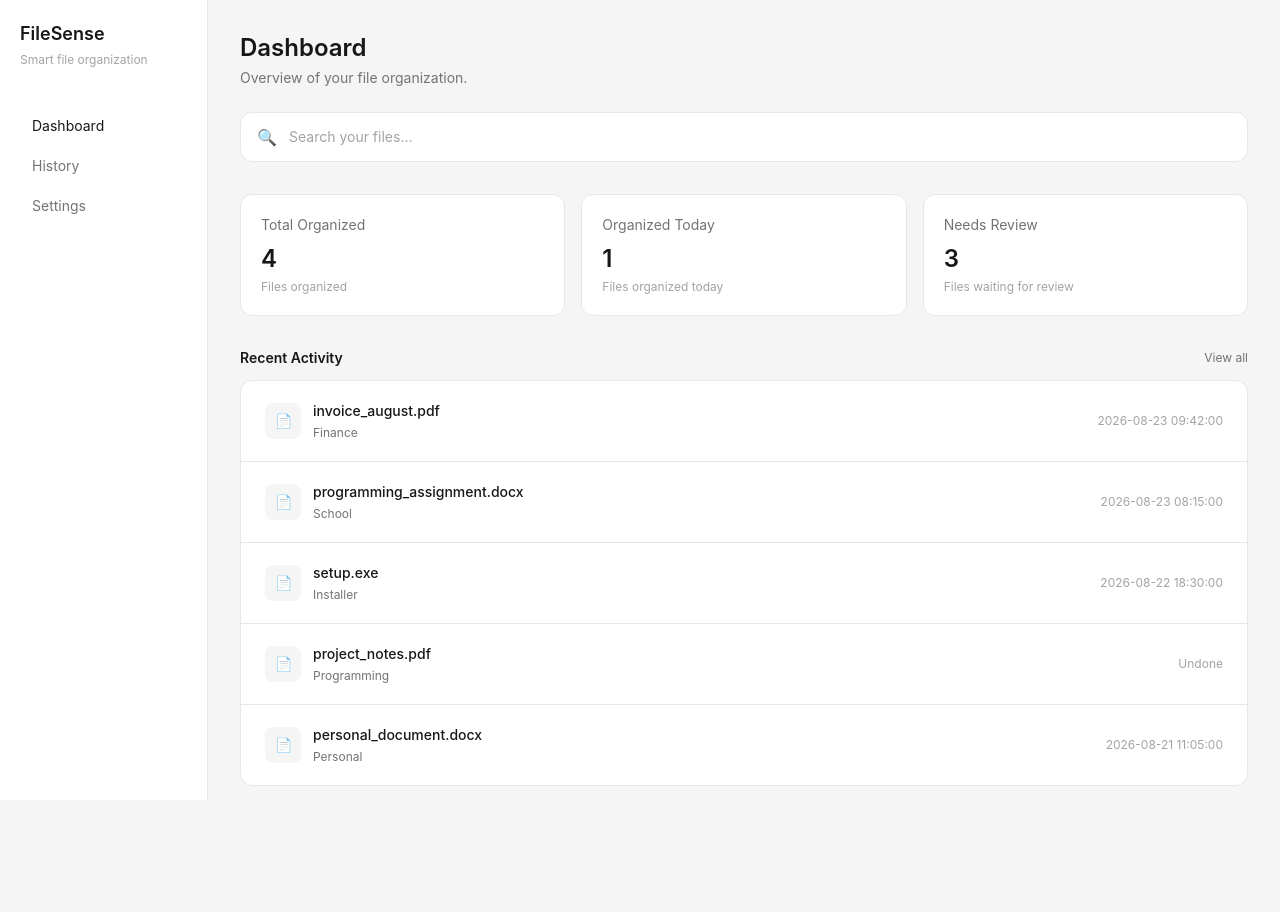
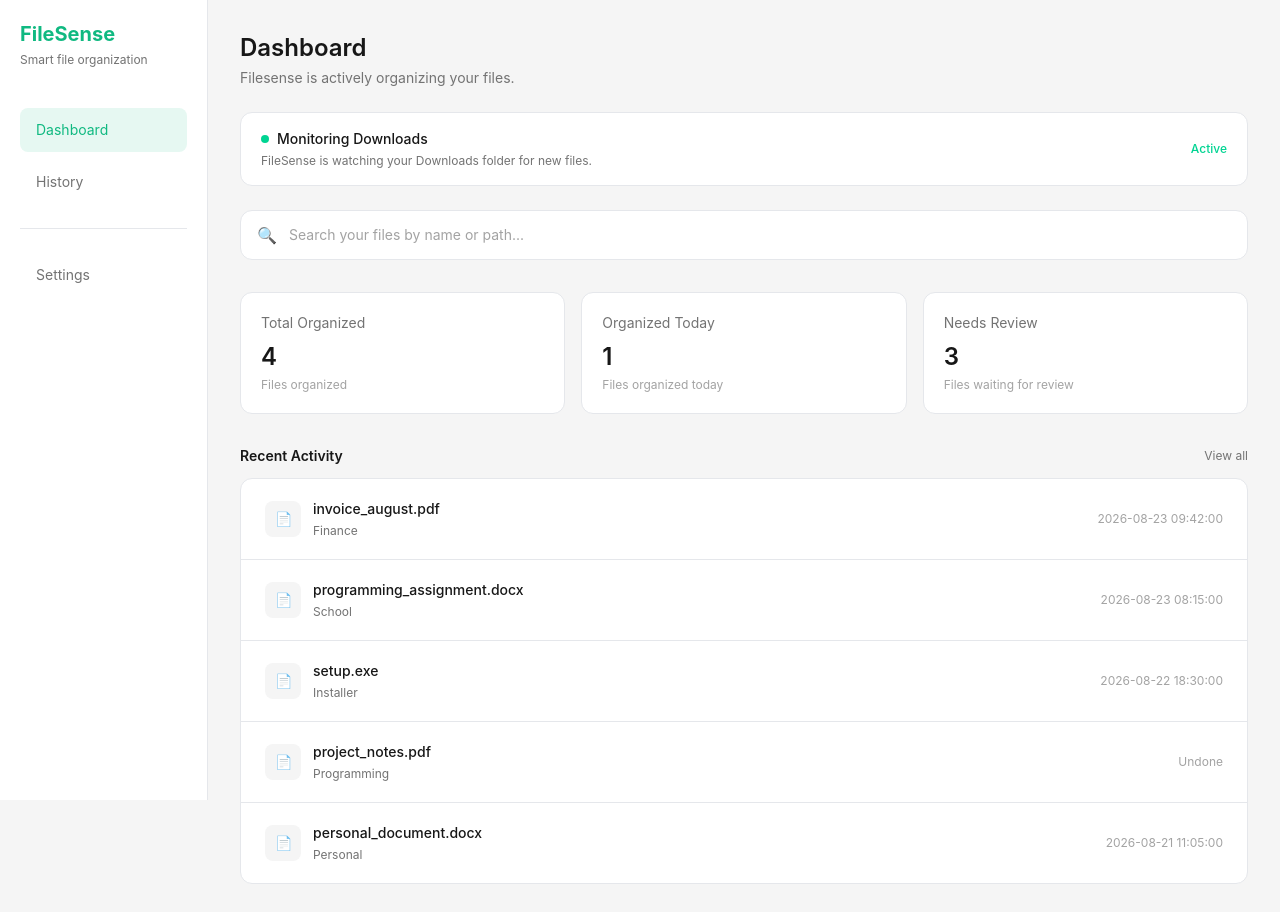
Before and after one commit to leasouleil/filesense, a React (Vite) app in the folder frontend/: page / in a window 1280 px wide. Shown: the top 912 px of the page. Before the commit the page ends 818 px from the top, so only its background shows below. Built offline with nearby package versions, Linux system fonts and the light colour scheme.

Commit message:
UI/UX improvements for Search function

```diff
--- a/frontend/src/components/SearchBar.tsx
+++ b/frontend/src/components/SearchBar.tsx
@@ -32,13 +32,16 @@ interface SearchBarProps {
   onViewAll: (query: string) => void
   initialQuery?: string
   showDropdown?: boolean
+  onQueryChange?: (query: string) => void
 }
 
 function SearchBar({
   onViewAll,
   initialQuery = '',
   showDropdown = true,
+  onQueryChange,
 }: SearchBarProps) {
+
   const [query, setQuery] = useState(initialQuery)
 
   const filteredResults = mockResults.filter((file) =>
@@ -59,13 +62,18 @@ function SearchBar({
         <input
             type="text"
             value={query}
-            onChange={(event) => setQuery(event.target.value)}
+            onChange={(event) => {
+              const value = event.target.value
+
+              setQuery(value)
+              onQueryChange?.(value)
+            }}
             onKeyDown={(event) => {
                 if (event.key === 'Enter' && query.trim()) {
                 onViewAll(query.trim())
                 }
             }}
-            placeholder="Search your files..."
+            placeholder="Search your files by name or path..."
             className="w-full bg-transparent text-sm text-fs-text-primary outline-none placeholder:text-fs-text-muted"
             />
       </div>
@@ -91,7 +99,7 @@ function SearchBar({
               ))}
 
               <button
-                onClick={() => onViewAll(query)}
+                onClick={() => onViewAll(query.trim())}
                 className="w-full px-4 py-3 text-center text-sm text-fs-text-secondary hover:bg-fs-background hover:text-fs-text-primary"
               >
                 View all results →
--- a/frontend/src/components/Sidebar.tsx
+++ b/frontend/src/components/Sidebar.tsx
@@ -3,54 +3,65 @@ interface SidebarProps {
   onNavigate: (page: string) => void
 }
 
-function Sidebar({ activePage, onNavigate }: SidebarProps) {
-  const navigation = [
-    {
-      name: 'Dashboard',
-      id: 'dashboard',
-    },
-    {
-      name: 'History',
-      id: 'history',
-    },
-    {
-      name: 'Settings',
-      id: 'settings',
-    },
-  ]
-
+function Sidebar({
+  activePage,
+  onNavigate,
+}: SidebarProps) {
   return (
-    <aside className="fixed left-0 top-0 h-screen w-52 border-r border-fs-border bg-fs-sidebar p-5">
-      {/* Branding */}
+    <aside className="fixed left-0 top-0 h-screen w-52 border-r border-fs-border bg-fs-surface p-5">
+      {/* Brand */}
       <div className="mb-10">
-        <h1 className="text-lg font-semibold text-fs-text-primary">
+        <h1 className="text-xl font-bold text-fs-accent">
           FileSense
         </h1>
 
-        <p className="mt-1 text-xs text-fs-text-muted">
+        <p className="mt-1 text-xs text-fs-text-secondary">
           Smart file organization
         </p>
       </div>
 
-      {/* Navigation */}
-      <nav className="space-y-1">
-        {navigation.map((item) => {
-          const isActive = activePage === item.id
+      {/* Main navigation */}
+      <nav className="space-y-2">
+        <button
+          type="button"
+          onClick={() => onNavigate('dashboard')}
+          className={`w-full rounded-lg px-4 py-3 text-left text-sm transition ${
+            activePage === 'dashboard'
+              ? 'bg-fs-accent/10 text-fs-accent'
+              : 'text-fs-text-secondary hover:bg-fs-background hover:text-fs-text-primary'
+          }`}
+        >
+          Dashboard
+        </button>
 
-          return (
-            <button
-              key={item.id}
-              onClick={() => onNavigate(item.id)}
-              className={`w-full rounded-md px-3 py-2 text-left text-sm transition ${
-                isActive
-                  ? 'bg-fs-surface text-fs-text-primary'
-                  : 'text-fs-text-secondary hover:bg-fs-surface hover:text-fs-text-primary'
-              }`}
-            >
-              {item.name}
-            </button>
-          )
-        })}
+        <button
+          type="button"
+          onClick={() => onNavigate('history')}
+          className={`w-full rounded-lg px-4 py-3 text-left text-sm transition ${
+            activePage === 'history'
+              ? 'bg-fs-accent/10 text-fs-accent'
+              : 'text-fs-text-secondary hover:bg-fs-background hover:text-fs-text-primary'
+          }`}
+        >
+          History
+        </button>
+      </nav>
+
+      {/* Secondary navigation */}
+      <div className="my-6 border-t border-fs-border" />
+
+      <nav>
+        <button
+          type="button"
+          onClick={() => onNavigate('settings')}
+          className={`w-full rounded-lg px-4 py-3 text-left text-sm transition ${
+            activePage === 'settings'
+              ? 'bg-fs-accent/10 text-fs-accent'
+              : 'text-fs-text-secondary hover:bg-fs-background hover:text-fs-text-primary'
+          }`}
+        >
+          Settings
+        </button>
       </nav>
     </aside>
   )
--- a/frontend/src/pages/Dashboard.tsx
+++ b/frontend/src/pages/Dashboard.tsx
@@ -34,9 +34,28 @@ function Dashboard({
         </h1>
 
         <p className="mt-1 text-sm text-fs-text-secondary">
-          Overview of your file organization.
+          Filesense is actively organizing your files.
         </p>
       </header>
+        <div className="mt-6 flex items-center justify-between rounded-xl border border-fs-border bg-fs-surface px-5 py-4">
+      <div>
+        <div className="flex items-center gap-2">
+          <span className="h-2 w-2 rounded-full bg-emerald-400" />
+
+          <p className="text-sm font-medium text-fs-text-primary">
+            Monitoring Downloads
+          </p>
+        </div>
+
+        <p className="mt-1 text-xs text-fs-text-secondary">
+          FileSense is watching your Downloads folder for new files.
+        </p>
+      </div>
+
+      <span className="text-xs font-medium text-emerald-400">
+        Active
+      </span>
+    </div>
 
       <SearchBar
         onViewAll={onViewAllSearch}
--- a/frontend/src/pages/Search.tsx
+++ b/frontend/src/pages/Search.tsx
@@ -61,13 +61,14 @@ function Search({ query }: SearchProps) {
         </h1>
 
         <p className="mt-1 text-sm text-fs-text-secondary">
-          Find files organized by FileSense.
+          Search files organized by FileSense.
         </p>
       </header>
 
       <SearchBar
         initialQuery={searchQuery}
         showDropdown={false}
+        onQueryChange={setSearchQuery}
         onViewAll={(newQuery) => {
           setSearchQuery(newQuery)
         }}
```
